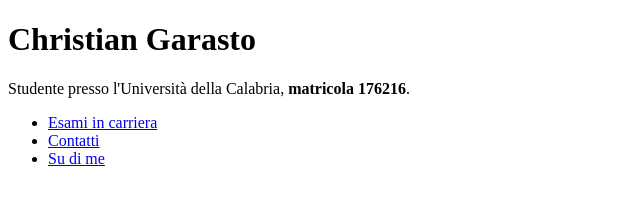
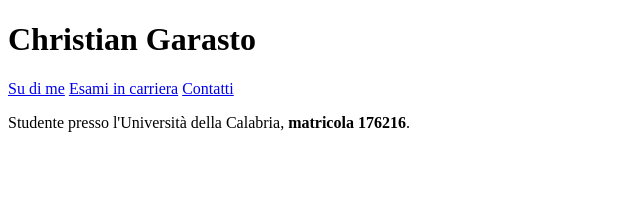
Before and after one commit to christiangarasto/SIW_project, a plain HTML site: page Hello/WebContent/index.html in a window 1280 px wide. Shown: the whole page, without its empty margins (0-640 px from the left). Drawn offline with Linux system fonts and the light colour scheme.

```diff
--- a/Hello/WebContent/index.html
+++ b/Hello/WebContent/index.html
@@ -7,13 +7,11 @@
 <body>
 
 	<h1>Christian Garasto</h1>
+
+		<a href="info.html">Su di me</a>
+		<a href="exams.html">Esami in carriera</a>
+		<a href="contacts.html">Contatti</a>
+
 	<p>Studente presso l'Università della Calabria, <strong>matricola 176216</strong>.</p>
-
-	<ul>
-		<li><a href="exams.html">Esami in carriera</a></li>
-		<li><a href="contacts.html">Contatti</a></li>
-		<li><a href="info.html">Su di me</a></li>
-	</ul>
-
 </body>
 </html>
```
Also changed, not shown: Hello/WebContent/contacts.html (+2 -2 lines), 2 other files.
